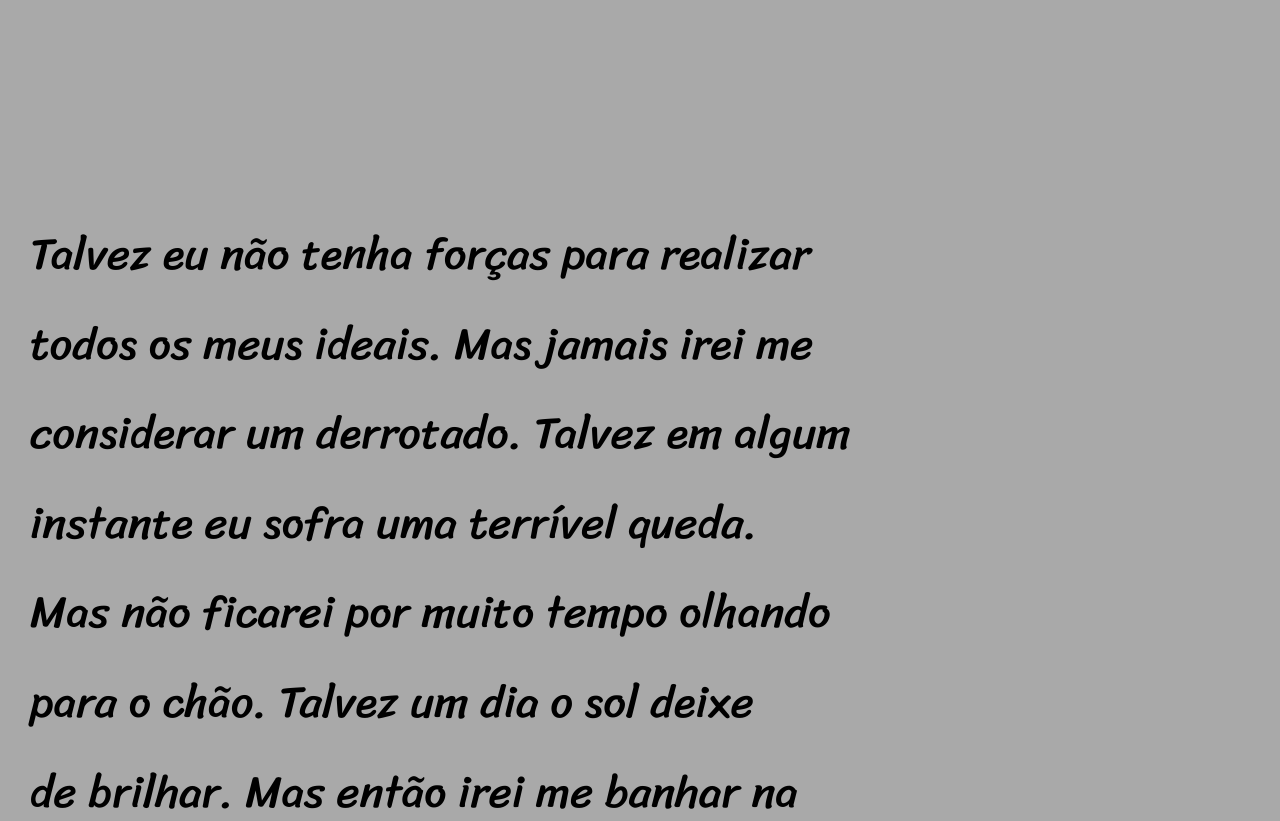
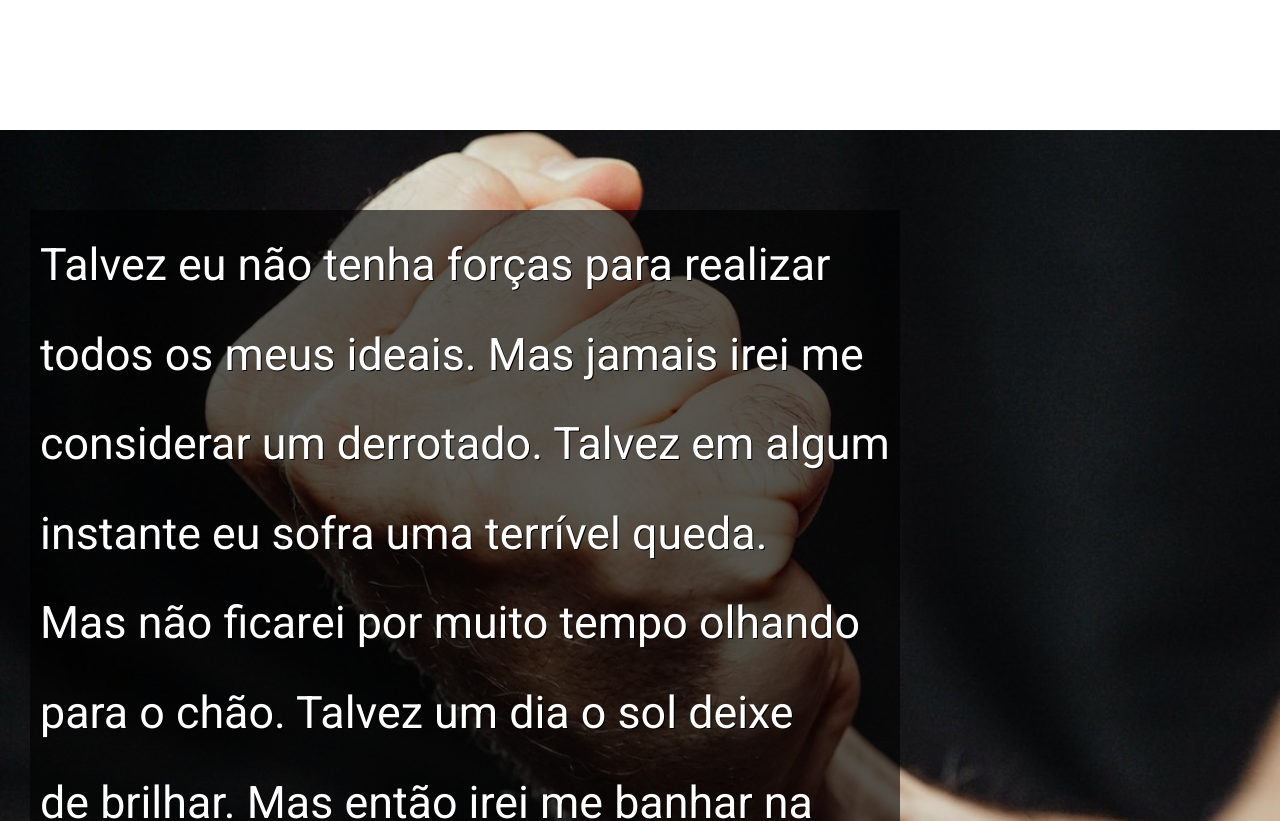
Before and after one commit to GuilhermeSantosOficial/projeto-frases, a plain HTML site: page superaçao.html in a window 1280 px wide. Shown: the part 1020-1841 px from the top of the page. Drawn offline with Linux system fonts and the light colour scheme.

Commit message:
organizando fontes e primeira imagem

```diff
--- a/estilo/style.css
+++ b/estilo/style.css
@@ -6,6 +6,7 @@
 
 @import url('https://fonts.googleapis.com/css2?family=Sriracha&display=swap');
 
+@import url('https://fonts.googleapis.com/css2?family=Roboto&display=swap');
 
 
 *{
@@ -134,15 +135,14 @@ section#img02{
     background-position: bottom center;
 }
 
-/* -=-=-=-=-=- SUPERAÇÃO -=-=-=-=-=-  */
-
 footer{
     color: white;
     background-color: black;
     padding: 10px;
     text-align: center;
+}
 
-}
+/* -=-=-=-=-=- SUPERAÇÃO -=-=-=-=-=-  */
 
 header.headersup{
     background: black url("../imagens/img03.jpg") no-repeat center bottom;
@@ -155,3 +155,27 @@ header > h1.sup{
     font-size: 11vw;
     letter-spacing: 4px;
 }
+
+section#com001img{
+    background: black url("../imagens/img06.jpg") no-repeat center center;
+    background-size: cover;
+    background-attachment: fixed;
+}
+
+section.sem001{
+    background-color: white;
+    color: rgba(0, 0, 0, 0.774);
+}
+
+section.com001 > p{
+    background-color: rgba(0, 0, 0, 0.603);
+    color: white;
+    display: inline-block;
+    padding: 10px;
+    text-shadow: 1px 1px 0px black;
+}
+
+.com001,
+.sem001{
+    font-family: 'Roboto', sans-serif;
+}
--- a/superaçao.html
+++ b/superaçao.html
@@ -4,7 +4,7 @@
     <meta charset="UTF-8">
     <meta http-equiv="X-UA-Compatible" content="IE=edge">
     <meta name="viewport" content="width=device-width, initial-scale=1.0">
-    <title>Superaão</title>
+    <title>Superação</title>
     <link rel="stylesheet" href="estilo/style.css">
 </head>
 <body>
@@ -34,7 +34,7 @@
         </section>
     </div>
 
-    <section class="com001">
+    <section class="com001" id="com001img">
         <p>
             Talvez eu não tenha forças para realizar <br>
             todos os meus ideais. Mas jamais irei me <br>
@@ -44,7 +44,8 @@
             para o chão. Talvez um dia o sol deixe <br>
             de brilhar. Mas então irei me banhar na <br>
             chuva. Talvez um dia eu sofra alguma <br>
-            injustiça. Mas jamais irei assumir o papel de vítima.
+            injustiça. Mas jamais irei assumir <br>
+            o papel de vítima.
         </p>
     </section>
 
@@ -79,7 +80,7 @@
         </p>
     </section>
 
-    <section class="com001">
+    <section class="com001" id="com002img">
         <p>
             Talvez eu nunca consiga enxergar um arco-íris. <br>
             Mas aprenderei a desenhar um, nem que seja <br>
```
Also changed, not shown: imagens/img04.jpg (added), imagens/img05.jpg (added), imagens/img06.jpg (added).
